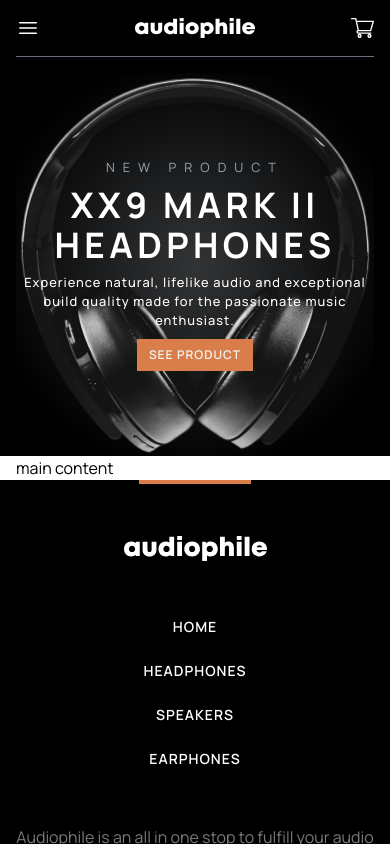
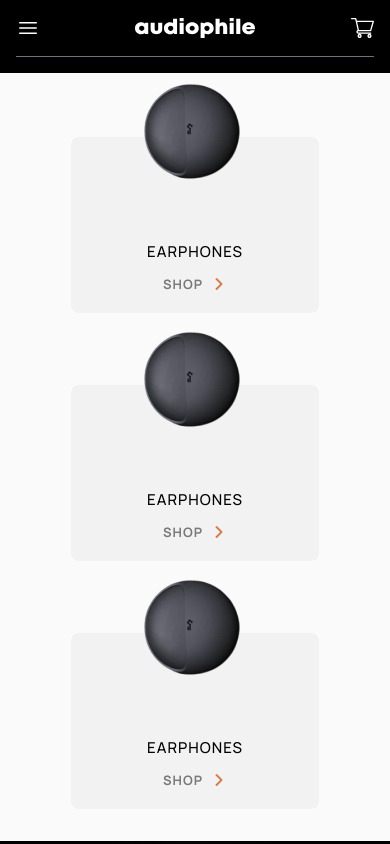
Before and after one commit to brailecg/fm-audiophile, a Next.js app: page / in a window 390 px wide. Both pictures are taken after a click on the button 28 px from the left and 28 px from the top of the page. Shown: the top 844 px of the page. Built offline with nearby package versions, Linux system fonts and the light colour scheme.

Commit message:
[UI] ui dialog on mobile

```diff
--- a/components/AppButton.tsx
+++ b/components/AppButton.tsx
@@ -15,6 +15,7 @@ const variantStyles = {
   secondary:
     "bg-white border border-black font-medium text-zinc-900 hover:bg-zinc-100  hover:bg-black hover:text-white",
   tertiary: "border-none hover:text-main-orange",
+  empty: "",
 };
 
 type ButtonProps = {
--- a/components/Header.tsx
+++ b/components/Header.tsx
@@ -9,7 +9,7 @@ export default function Header() {
     <div className=" bg-black ">
       <Nav />
       <Container>
-        <header className=" relative flex justify-center items-center">
+        <header className="z-40 relative flex justify-center items-center">
           <div className="text-center absolute z-40  content-center text-white xs:w-4/5  grid gap-2 sm:gap-6 md:self-center md:gap-3 lg:gap-6 md:z-0 md:relative md:text-start  flex-1 md:pt-0">
             <div className=" text-gray-400 text-app-overline-tablet lg:text-app-overline">
               NEW PRODUCT
--- a/components/Nav.tsx
+++ b/components/Nav.tsx
@@ -5,6 +5,8 @@ import React, {
   SetStateAction,
   useState,
 } from "react";
+import { motion, AnimatePresence } from "framer-motion";
+
 import { Container, ContainerOuter } from "./Container";
 
 import Image, { StaticImageData } from "next/image";
@@ -50,7 +52,7 @@ const MobileLinks = ({
 }) => {
   return (
     <button
-      onClick={setIsNavOpen as unknown as MouseEventHandler<HTMLButtonElement>}
+      onClick={() => setIsNavOpen((prev) => !prev)}
       className="flex md:hidden">
       <Bars3Icon className=" size-6" />
     </button>
@@ -64,7 +66,10 @@ type MobileNavLinksType = {
 };
 const MobileNavLinks = ({ image, name, link }: MobileNavLinksType) => {
   return (
-    <div className="relative grid justify-items-center bg-main-grey rounded-lg  mt-16 max-w-72 min-w-56 mx-8">
+    <AppButton
+      href="#"
+      variant="empty"
+      className="relative grid justify-items-center bg-main-grey rounded-lg  mt-16 max-w-72 min-w-56 mx-8">
       <div className=" absolute size-28 -top-14">
         <Image src={image} alt="name" />
       </div>
@@ -77,7 +82,7 @@ const MobileNavLinks = ({ image, name, link }: MobileNavLinksType) => {
           <ChevronRightIcon className=" text-main-orange stroke-[3px] size-4" />
         </AppButton>
       </div>
-    </div>
+    </AppButton>
   );
 };
 
@@ -101,13 +106,22 @@ const Nav = () => {
         </div>
       </Container>
 
-      <ContainerOuter className="absolute z-50 pb-8 w-full hidden bg-light-grey ">
+      <AnimatePresence>
+        {isNavOpen && (
+          <motion.div
+            initial={{ y: -100 }}
+            animate={{ y: 0 }}
+            exit={{ y: -100 }}>
+            <ContainerOuter className=" pb-8 w-full  bg-light-grey ">
               <div className="flex gap-2 flex-wrap justify-center ">
                 <MobileNavLinks image={Earphones} name="Earphones" link="#" />
                 <MobileNavLinks image={Earphones} name="Earphones" link="#" />
                 <MobileNavLinks image={Earphones} name="Earphones" link="#" />
               </div>
             </ContainerOuter>
+          </motion.div>
+        )}
+      </AnimatePresence>
     </div>
   );
 };
--- a/package.json
+++ b/package.json
@@ -11,6 +11,7 @@
     "@supabase/supabase-js": "latest",
     "autoprefixer": "10.4.17",
     "clsx": "^2.1.1",
+    "framer-motion": "^11.3.17",
     "geist": "^1.2.1",
     "next": "latest",
     "postcss": "8.4.33",
```
Also changed, not shown: 1 other file (tests, documents, lock files or other folders). Lines whose indentation alone changed are shown as unchanged.
